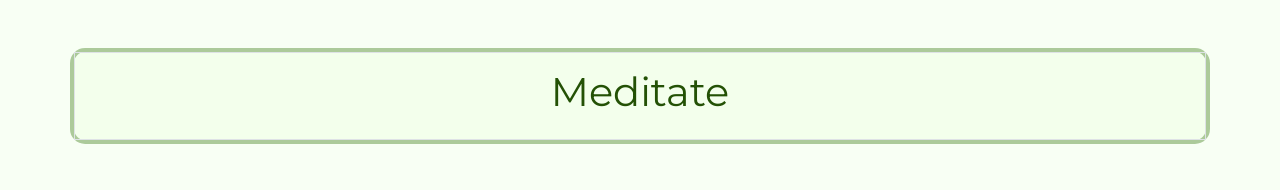
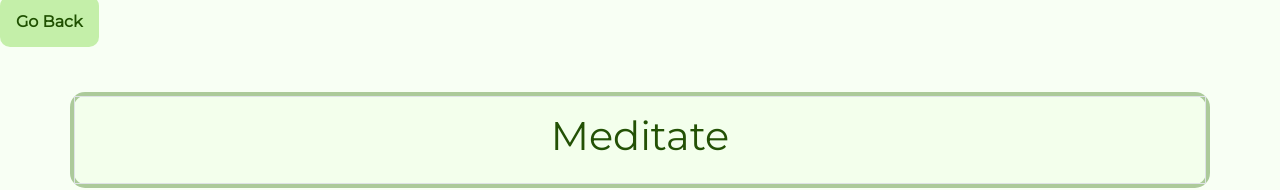
Before and after one commit to Ponderr/Ponder, a plain HTML site: page meditate.html in a window 1280 px wide. Shown: the top 190 px of the page. Drawn offline with nearby package versions, Linux system fonts and the light colour scheme.

Commit message:
add back button

```diff
--- a/css/style.css
+++ b/css/style.css
@@ -48,6 +48,9 @@ body {
     background: #1F5000;
     color:white;
   }
+  a {
+    text-decoration: none;
+  }
 
   textarea {
     width: 100%;
--- a/meditate.html
+++ b/meditate.html
@@ -34,6 +34,9 @@
     </script>
 </head>
 <body>
+
+    <!-- back button -->
+    <a class="custom-button p-3" href="./index.html">Go Back</a>
 
     <!-- page title -->
     <div class="container mt-5 mb-5">
```
Also changed, not shown: vent.html (+3 -0 lines).
